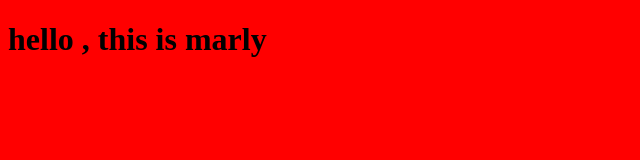
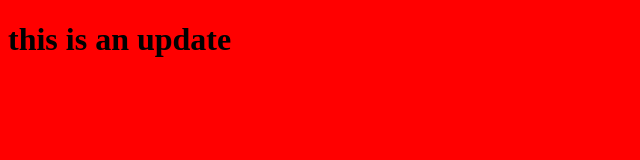
Before and after one commit to marlyriad-ops/myproject, a plain HTML site: page index.html in a window 1280 px wide. Shown: the whole page, without its empty margins (0-640 px from the left). Drawn offline with Linux system fonts and the light colour scheme.

Commit message:
edit html file

```diff
--- a/index.html
+++ b/index.html
@@ -8,7 +8,7 @@
 </head>
 <body>
     <h1>
-        hello , this is marly
+       this is an update
     </h1>
     <script>src="app.js"</script>
 </body>
```
